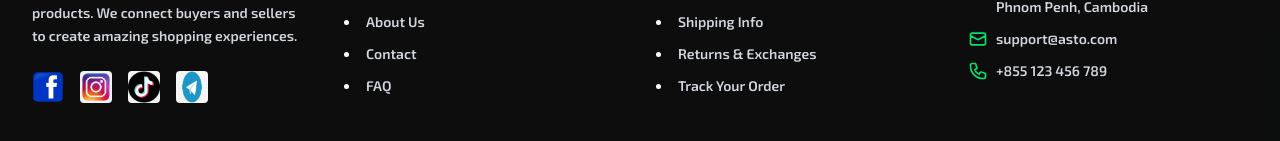
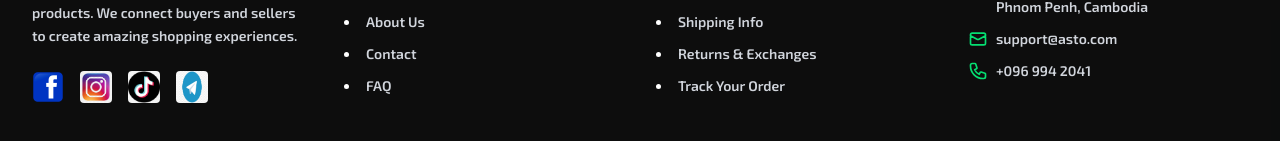
Before and after one commit to SeYz-GHB/myAsto, a React (Vite) app in the folder frontend/: page / in a window 1280 px wide. Shown: the part 997-1138 px from the top of the page. Built offline with nearby package versions, Linux system fonts and the light colour scheme; no server answers; a web font is replaced by a local one.

Commit message:
add wanrantter to proudct table, and footer to frontend

```diff
--- a/frontend/src/seller/components/footer/Footer.jsx
+++ b/frontend/src/seller/components/footer/Footer.jsx
@@ -169,7 +169,7 @@ const Footer = ({ facebook_logo, ig_logo, tiktok_logo, telegram_logo }) => {
                   href="tel:+855123456789"
                   className="text-gray-300 hover:text-green-400 transition-colors duration-200 text-sm"
                 >
-                  +855 123 456 789
+                  +096 994 2041
                 </a>
               </div>
             </div>
```
Also changed, not shown: 1 other file (tests, documents, lock files or other folders).
